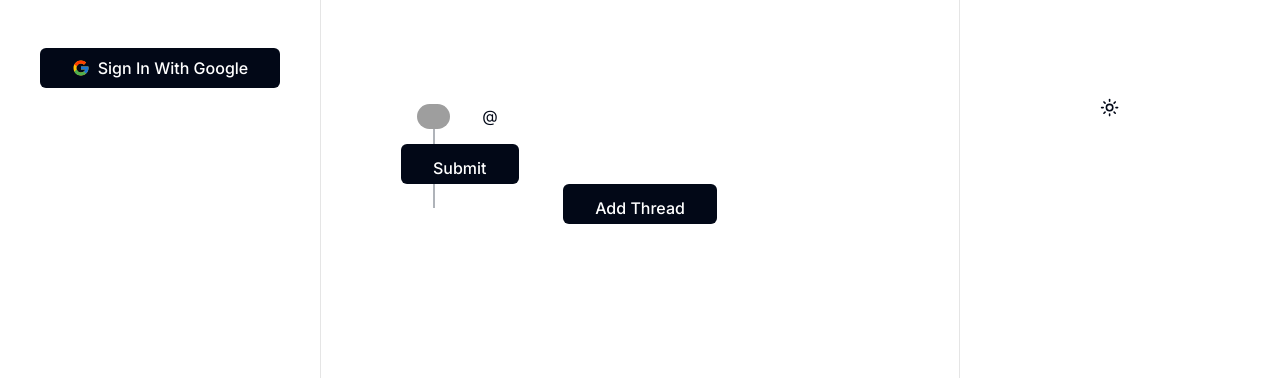
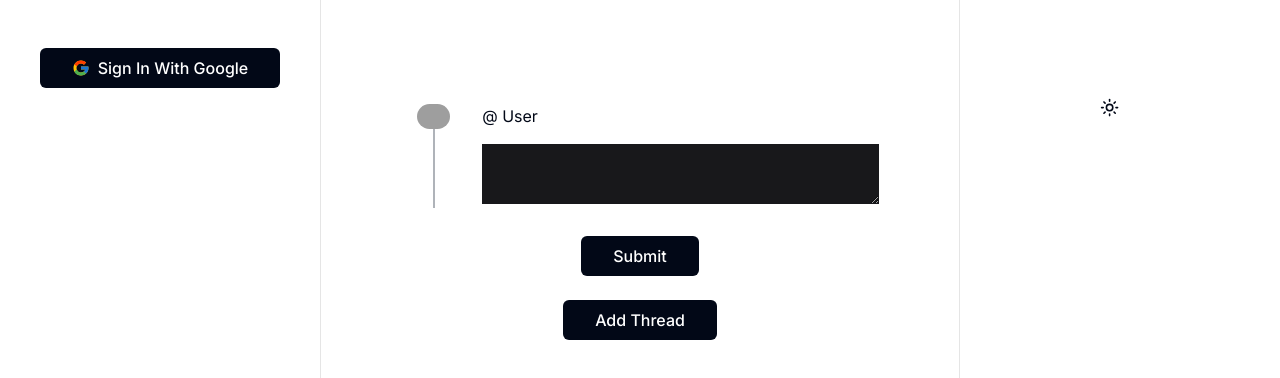
Before and after one commit to AhmedShaykh/Drizzle-And-Neon-Serverless, a Next.js app: page / in a window 1280 px wide. Shown: the top 378 px of the page. Built offline with nearby package versions, Linux system fonts and the light colour scheme; no server answers; grey boxes are pictures that could not be loaded.

Commit message:
Add Input Field

```diff
--- a/package.json
+++ b/package.json
@@ -8,7 +8,8 @@
     "start": "next start",
     "lint": "next lint",
     "db:generate": "drizzle-kit generate:pg",
-    "db:push": "drizzle-kit push:pg"
+    "db:push": "drizzle-kit push:pg",
+    "db:introspect": "drizzle-kit introspect:pg"
   },
   "dependencies": {
     "@auth/drizzle-adapter": "^0.3.2",
@@ -39,6 +40,7 @@
     "react-dom": "18.2.0",
     "react-hook-form": "^7.45.4",
     "react-icons": "^4.10.1",
+    "react-textarea-autosize": "^8.5.3",
     "sonner": "^0.7.0",
     "tailwind-merge": "^1.14.0",
     "tailwindcss": "3.3.3",
--- a/src/Components/AddForm.tsx
+++ b/src/Components/AddForm.tsx
@@ -1,5 +1,7 @@
 "use client";
 import React, { useState } from "react";
+import TextArea from "./TextArea";
+import { Button } from "./ui/button";
 import { addThreadsSchema } from "@/validations/Form";
 import {
     Form,
@@ -8,7 +10,6 @@ import {
     FormItem,
     FormMessage
 } from "./ui/form";
-import { Button } from "./ui/button";
 import { useFieldArray, useForm } from "react-hook-form";
 import { zodResolver } from "@hookform/resolvers/zod";
 import Image from "next/image";
@@ -16,6 +17,10 @@ import { Session } from "next-auth";
 import { motion } from "framer-motion";
 import { v4 as uuidv4 } from "uuid";
 import { z } from "zod";
+import { X } from "lucide-react";
+import { addThreadsAction } from "@/app/_actions/thread";
+import { toast } from "sonner";
+import { catchError } from "@/lib/utils";
 
 const AddForm = ({
     session
@@ -24,10 +29,23 @@ const AddForm = ({
 }) => {
 
     async function onSubmit(data: z.infer<typeof addThreadsSchema>) {
-        console.log(data);
+
+        try {
+
+            await addThreadsAction(data);
+
+            toast.success("Thread added successfully");
+
+            form.reset();
+
+        } catch (error) {
+
+            catchError(error);
+
+        }
     };
 
-    const [dialogueId, setDialogueId] = useState(uuidv4());
+    const [dialogueId] = useState(uuidv4());
 
     const form = useForm<z.infer<typeof addThreadsSchema>>({
         resolver: zodResolver(addThreadsSchema),
@@ -65,8 +83,7 @@ const AddForm = ({
                                 key={field.id}
                                 className="relative"
                             >
-                                <div className="h-20 w-[2px] absolute left-8 top-6 -z-10 bg-gray-700/40" />
-
+                                <div className="h-20 w-[2px] absolute left-8 top-6 -z-10 bg-gray-700/40"></div>
                                 <FormField
                                     control={form.control}
                                     name={`threads.${index}.text`}
@@ -79,19 +96,15 @@ const AddForm = ({
                                                         width={50}
                                                         height={50}
                                                         alt="profile_pic"
-                                                        src={
-                                                            // session?.user.image ??
-                                                            "https://icon-library.com/images/default-user-icon/default-user-icon-8.jpg"
-                                                        }
+                                                        src={"https://icon-library.com/images/default-user-icon/default-user-icon-8.jpg"}
                                                     />
                                                 </div>
                                                 <div className="flex flex-col w-full">
                                                     <div>
-                                                        @
-                                                        {/* {session?.user.username} */}
+                                                        @ User
                                                     </div>
-                                                    <FormControl className="w-full">
-                                                        {/* <TextArea
+                                                    <FormControl className="w-full my-4">
+                                                        <TextArea
                                                             placeholder="Add thread"
                                                             name={field.name}
                                                             onBlur={
@@ -101,11 +114,23 @@ const AddForm = ({
                                                                 field.onChange
                                                             }
                                                             value={field.value}
-                                                            className="text-area-thread placeholder:text-red-400 w-full"
-                                                        /> */}
+                                                            className="text-area-thread placeholder:text-red-400 w-full text-white dark:text-black bg-zinc-900 dark:bg-white"
+                                                        />
                                                     </FormControl>
                                                 </div>
+                                                {index > 0 && (
+                                                    <button
+                                                        onClick={() =>
+                                                            remove(index)
+                                                        }
+                                                        type={"button"}
+                                                        className="mr-4 absolute right-0"
+                                                    >
+                                                        <X className="text-gray-600"></X>
+                                                    </button>
+                                                )}
                                             </div>
+                                            <FormMessage className="m-4" />
                                         </FormItem>
                                     )}
                                 />
@@ -114,14 +139,14 @@ const AddForm = ({
                     })}
                 </div>
                 <Button
-                    className="py-3 px-8 font-medium bg-[#020817] dark:bg-white dark:text-black text-white rounded-md"
+                    className="flex justify-center mx-auto py-3 px-8 my-4 font-medium bg-[#020817] dark:bg-white dark:text-black text-white rounded-md"
                     type={"submit"}
                 >
                     Submit
                 </Button>
             </form>
             <Button
-                className="py-3 px-8 font-medium bg-[#020817] dark:bg-white dark:text-black text-white rounded-md"
+                className="py-3 px-8 flex justify-center my-2 font-medium bg-[#020817] dark:bg-white dark:text-black text-white rounded-md"
                 onClick={() => {
                     append({ text: "", dialogueId });
                 }}
--- /dev/null
+++ b/src/Components/TextArea.tsx
@@ -0,0 +1,30 @@
+"use client";
+import React, { TextareaHTMLAttributes } from "react";
+import TextareaAutosize from "react-textarea-autosize";
+import { twMerge } from "tailwind-merge";
+
+export interface TextareaProps
+    extends TextareaHTMLAttributes<HTMLTextAreaElement> { };
+
+const TextArea = React.forwardRef<HTMLTextAreaElement, TextareaProps>(
+    ({ name, onBlur, onChange, value, className }, ref
+    ) => {
+        return (
+            <TextareaAutosize
+                className={twMerge(
+                    "bg-transparent w-full h-24 p-4 text-lg outline-0",
+                    className
+                )}
+                onBlur={onBlur}
+                onChange={onChange}
+                value={value}
+                name={name}
+                ref={ref}
+            />
+        );
+    }
+);
+
+TextArea.displayName = "TextArea";
+
+export default TextArea;
--- /dev/null
+++ b/src/app/_actions/thread.ts
@@ -0,0 +1,61 @@
+"use server";
+import { addThreadsSchema } from "@/validations/Form";
+import { getAuthSession } from "@/lib/auth";
+import { Thread, threads } from "@/lib/schema";
+import { db } from "@/lib/db";
+import { and, eq, inArray, isNull, not } from "drizzle-orm";
+import { v4 as uuidv4 } from "uuid";
+import { revalidatePath } from "next/cache";
+import { z } from "zod";
+import { get } from "http";
+
+export async function addThreadsAction(
+    input: z.infer<typeof addThreadsSchema>
+) {
+
+    const session = await getAuthSession();
+
+    if (!session) return Error("Not logged in");
+
+    const uuids = getUuidsFromLength(input.threads.length);
+
+    type ThreadNew = Omit<Thread, "createdAt">;
+
+    const result_threads: Omit<ThreadNew[], "created_at"> = [];
+
+    input.threads.forEach((thread, i) => {
+        result_threads.push({
+            id: uuids[i],
+            text: thread.text,
+            userId: session.user.id,
+            parentId: uuids[i - 1] || null,
+            dialogue_id: thread.dialogueId,
+        });
+    });
+
+    await db.insert(threads).values(result_threads);
+
+    revalidatePath("/");
+};
+
+function getUuidsFromLength(length: number) {
+    return Array.from({ length }, () => uuidv4());
+};
+
+// export async function getFeedAction() {
+
+//     const results = await db.query.threads.findMany({
+//         where: isNull(threads.parentId),
+//         with: {
+//             user: {
+//                 columns: {
+//                     username: true,
+//                     image: true,
+//                     id: true,
+//                 }
+//             }
+//         }
+//     });
+
+//     return results;
+// };
```
Also changed, not shown: 1 other file (tests, documents, lock files or other folders).
